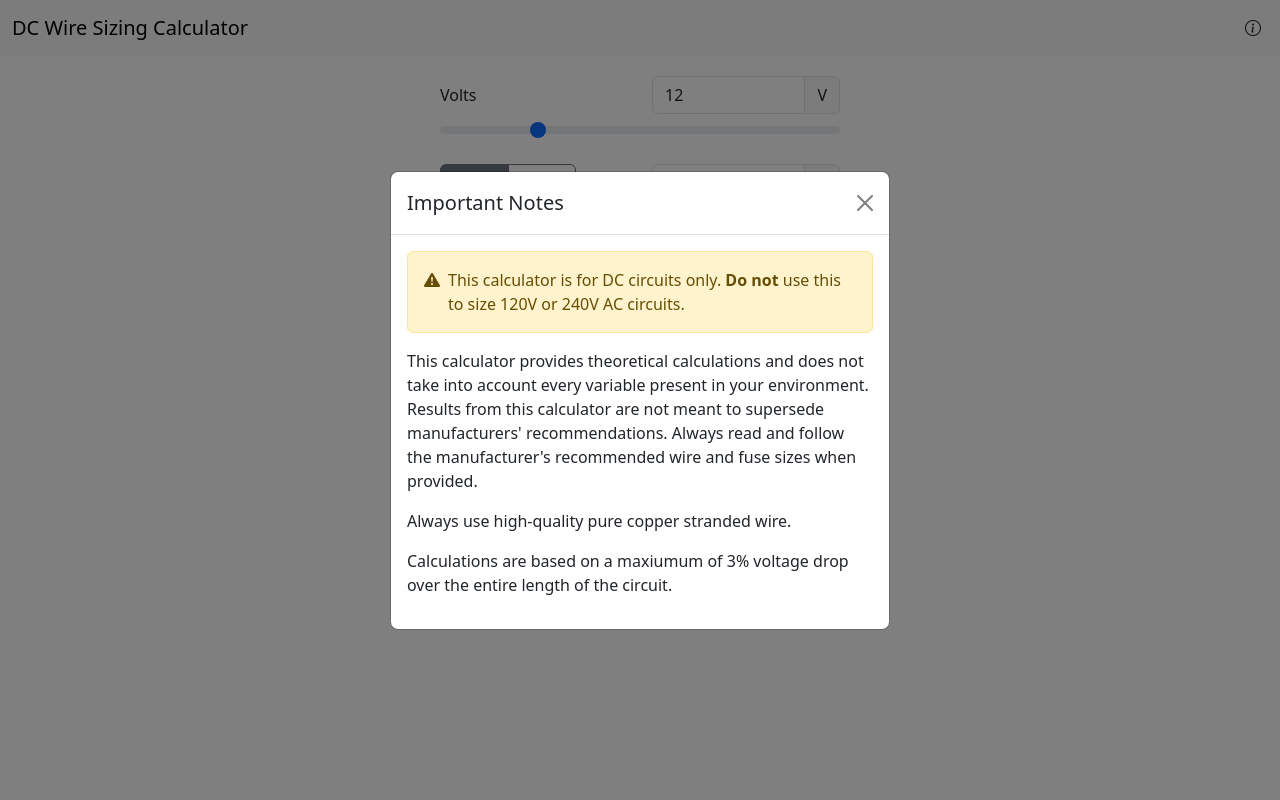
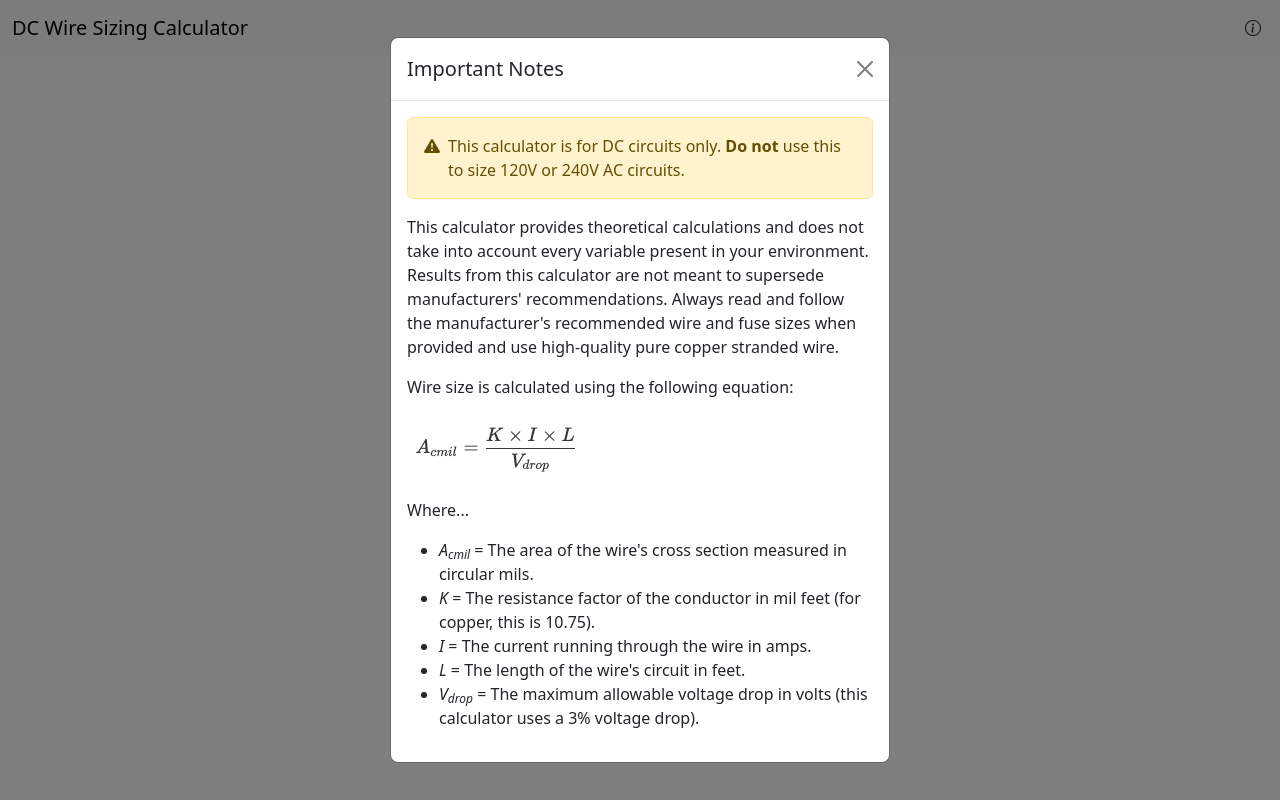
Before and after one commit to cr117/cr117.github.io, a plain HTML site: page calculators/dc-wire-sizing/index.html in a window 1280 px wide. Both pictures are taken after a click on the button 1253 px from the left and 28 px from the top of the page. Drawn offline with nearby package versions, Linux system fonts and the light colour scheme.

Commit message:
Adding formula to calculator description

```diff
--- a/calculators/dc-wire-sizing/index.html
+++ b/calculators/dc-wire-sizing/index.html
@@ -92,9 +92,17 @@
 								<i class="bi bi-exclamation-triangle-fill flex-shrink-0 me-2"></i>
 								<div>This calculator is for DC circuits only. <strong>Do not</strong> use this to size 120V or 240V AC circuits.</div>
 							</div>
-							<p>This calculator provides theoretical calculations and does not take into account every variable present in your environment. Results from this calculator are not meant to supersede manufacturers' recommendations. Always read and follow the manufacturer's recommended wire and fuse sizes when provided.</p>
-							<p>Always use high-quality pure copper stranded wire.</p>
-							<p>Calculations are based on a maxiumum of 3% voltage drop over the entire length of the circuit.</p>
+							<p>This calculator provides theoretical calculations and does not take into account every variable present in your environment. Results from this calculator are not meant to supersede manufacturers' recommendations. Always read and follow the manufacturer's recommended wire and fuse sizes when provided and use high-quality pure copper stranded wire.</p>
+							<p>Wire size is calculated using the following equation:</p>
+							<p><img src="/calculators/dc-wire-sizing/formula.png" alt="Formula"></p>
+							<p>Where...</p>
+							<ul>
+								<li><em>A<sub>cmil</sub></em> = The area of the wire's cross section measured in circular mils.</li>
+								<li><em>K</em> = The resistance factor of the conductor in mil feet (for copper, this is 10.75).</li>
+								<li><em>I</em> = The current running through the wire in amps.</li>
+								<li><em>L</em> = The length of the wire's circuit in feet.</li>
+								<li><em>V<sub>drop</sub></em> = The maximum allowable voltage drop in volts (this calculator uses a 3% voltage drop).</li>
+							</ul>
 						</div>
 					</div>
 				</div>
```
Also changed, not shown: calculators/dc-wire-sizing/formula.png (added).
